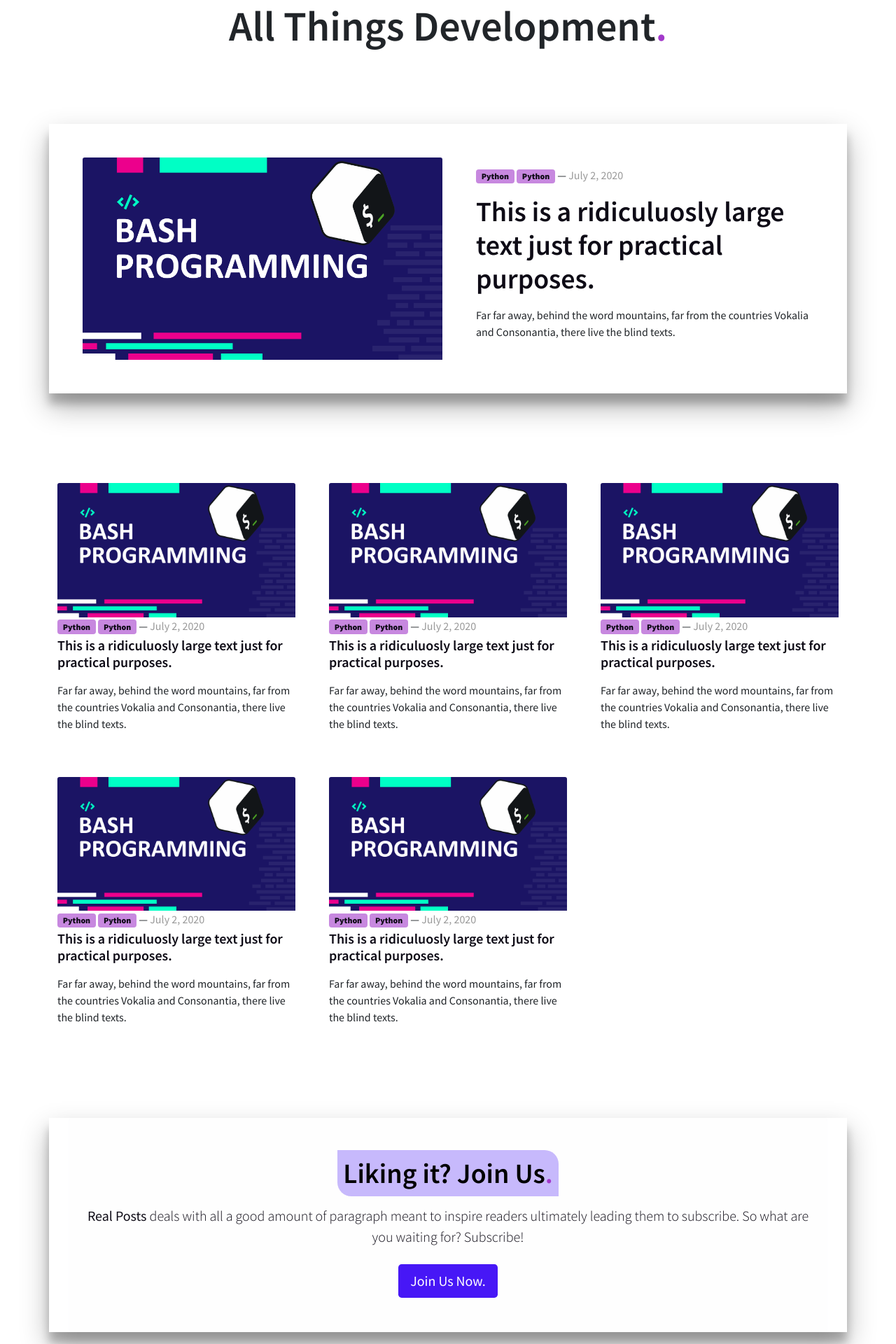
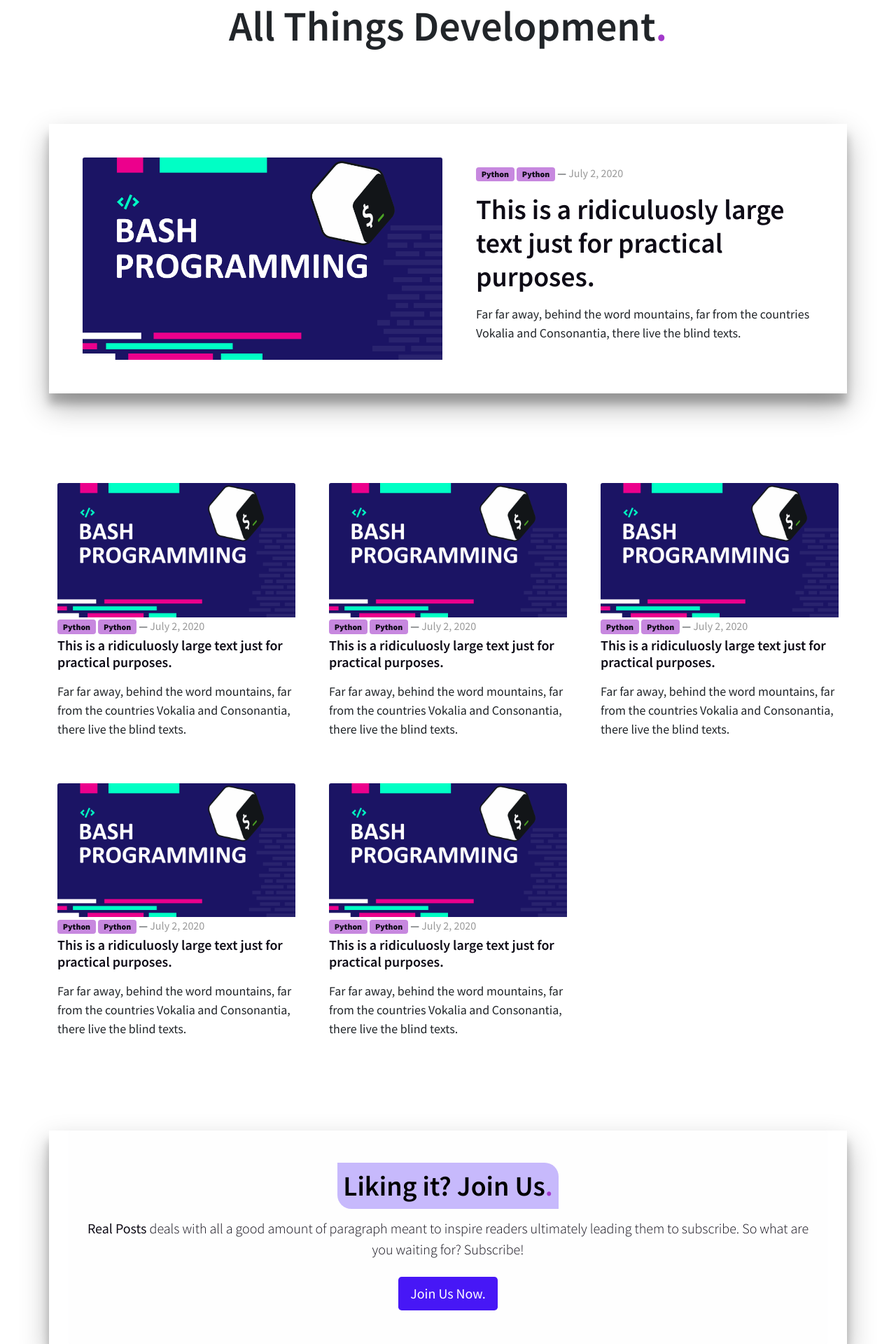
Before and after one commit to P0intMaN/pointman.dev, a Flask app: page / in a window 1280 px wide. Shown: the part 144-2064 px from the top of the page at 70% size. Run offline with Flask 2, Linux system fonts and the light colour scheme; some libraries are stand-ins or nearby versions.

Commit message:
Minor changes

```diff
--- a/pointdev/static/css/main.css
+++ b/pointdev/static/css/main.css
@@ -22,6 +22,9 @@ a{
 }
 a:hover{
     color:inherit;
+}
+p{
+    font-size: 18px;
 }
 figure{
     margin: 0 0 1.1125rem;
```
